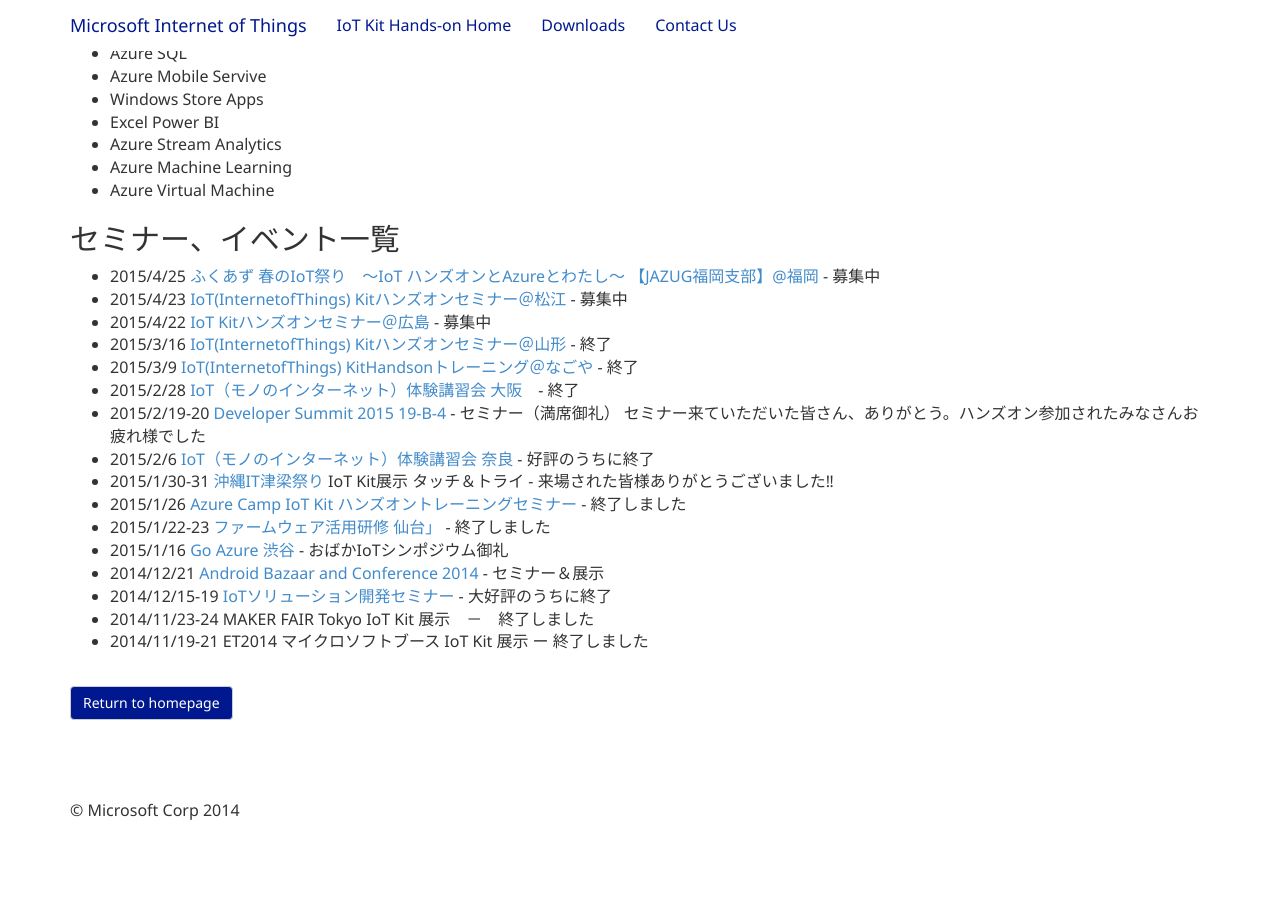
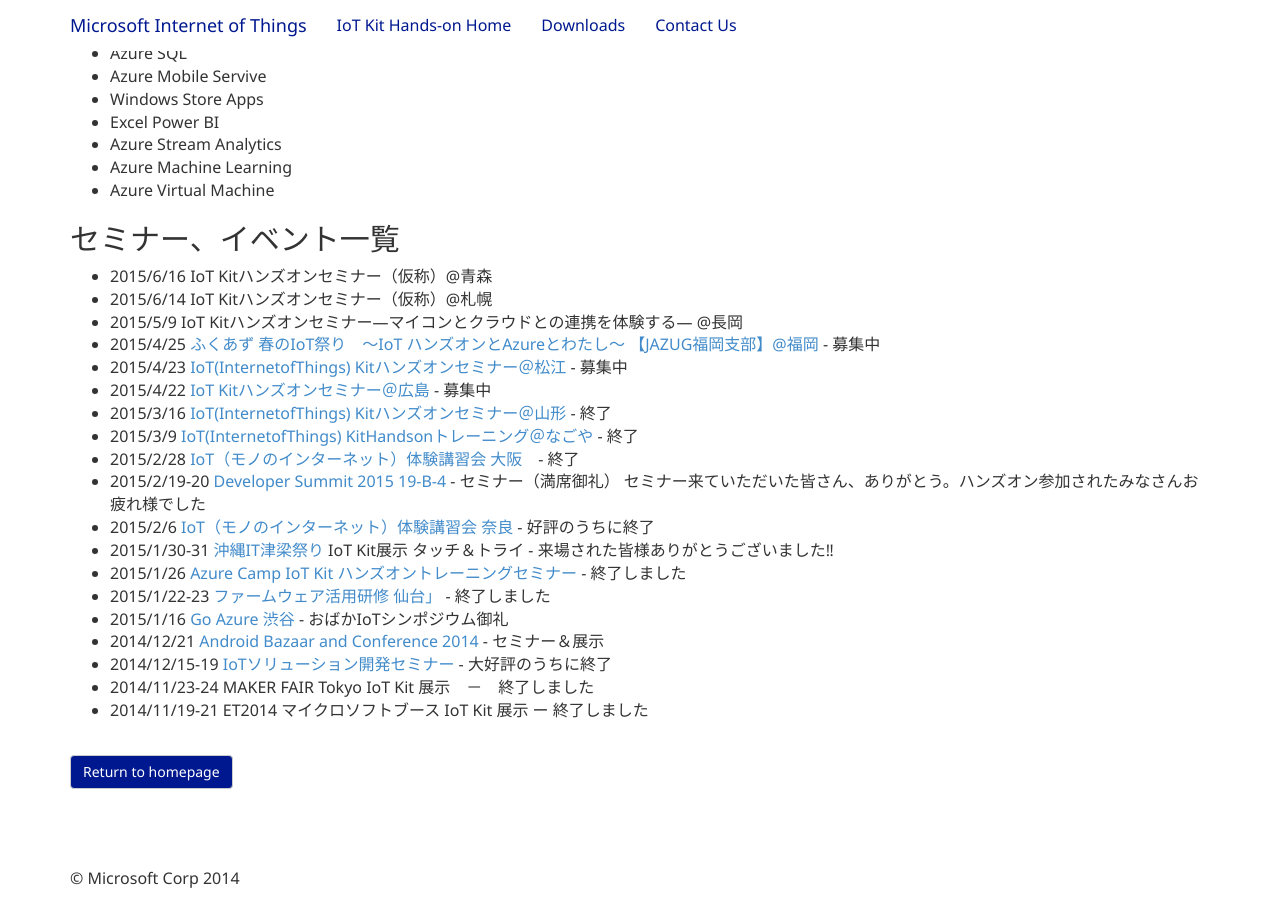
Before and after one commit to ms-iotkithol-jp/ms-iotkithol-jp.github.io, a Jekyll site: the page built from HowToLearn.md, in a window 1280 px wide and 900 px high, scrolled down 743 px. Built offline with Jekyll 4.4.1, drawn with Linux system fonts in a browser that asks for light colours; before the commit the page ends 1574 px from its top, so only the background shows below that.

Commit message:
AddScheduleAndZIP

```diff
--- a/HowToLearn.md
+++ b/HowToLearn.md
@@ -29,6 +29,9 @@
 
 ## セミナー、イベント一覧
 
+* 2015/6/16  IoT Kitハンズオンセミナー（仮称）@青森
+* 2015/6/14  IoT Kitハンズオンセミナー（仮称）@札幌
+* 2015/5/9   IoT Kitハンズオンセミナー―マイコンとクラウドとの連携を体験する― @長岡
 * 2015/4/25  [ふくあず 春のIoT祭り　～IoT ハンズオンとAzureとわたし～ 【JAZUG福岡支部】@福岡](https://jazug.doorkeeper.jp/events/22353) - 募集中
 * 2015/4/23  [IoT(InternetofThings) Kitハンズオンセミナー＠松江](https://itradar.doorkeeper.jp/events/22529) - 募集中
 * 2015/4/22  [IoT Kitハンズオンセミナー＠広島](https://msevents.microsoft.com/CUI/EventDetail.aspx?EventID=1032622021&Culture=ja-JP&community=0) - 募集中
```
Also changed, not shown: LetsBegin.md (+1 -1 lines).
